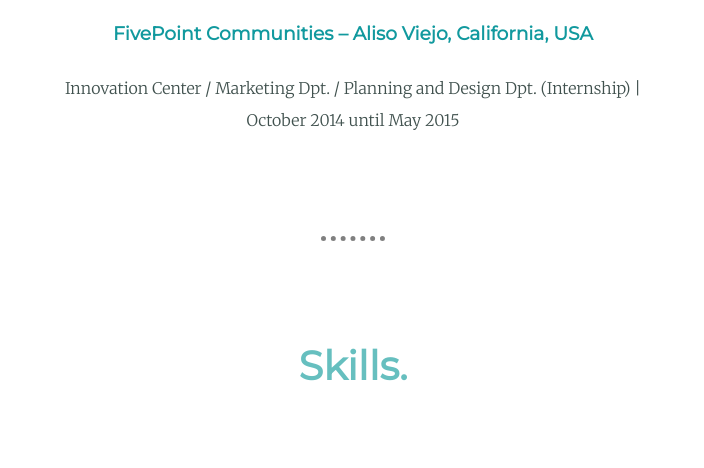
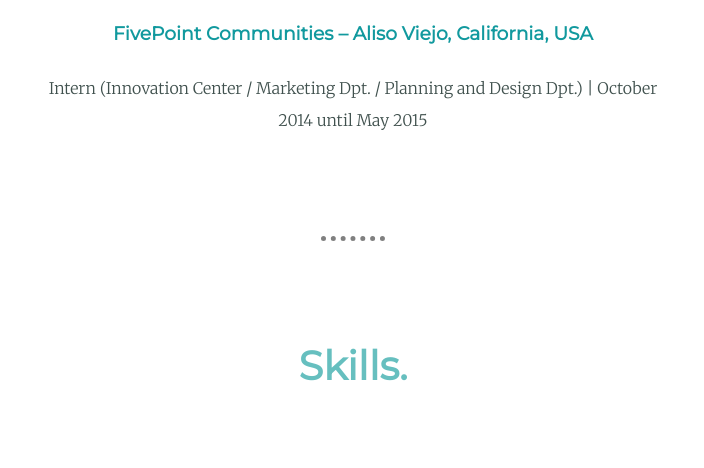
Before and after one commit to Ramiamhaz/cv, a plain HTML site: page index.html in a window 1280 px wide. Shown: the part 2759-3227 px from the top of the page, without its empty margins (287-991 px from the left). Drawn offline with Linux system fonts and the light colour scheme.

Commit message:
update 7

```diff
--- a/index.html
+++ b/index.html
@@ -62,7 +62,7 @@
         </div>
         <div class="experience-row">
           <h3>FivePoint Communities – Aliso Viejo, California, USA</h3>
-          <p>Innovation Center / Marketing Dpt. / Planning and Design Dpt. (Internship) | October 2014 until May 2015</p>
+          <p>Intern (Innovation Center / Marketing Dpt. / Planning and Design Dpt.) | October 2014 until May 2015</p>
         </div>
       </div>
 
```
